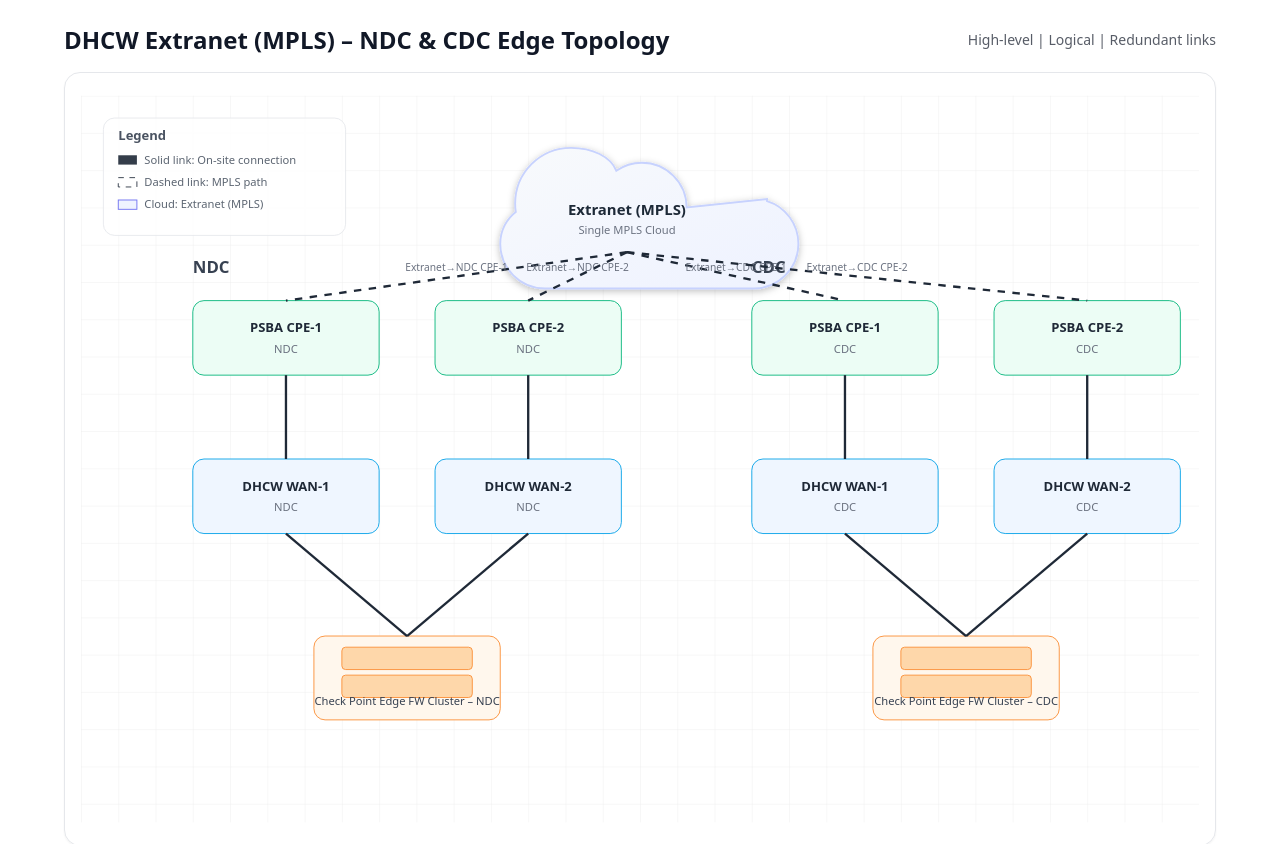
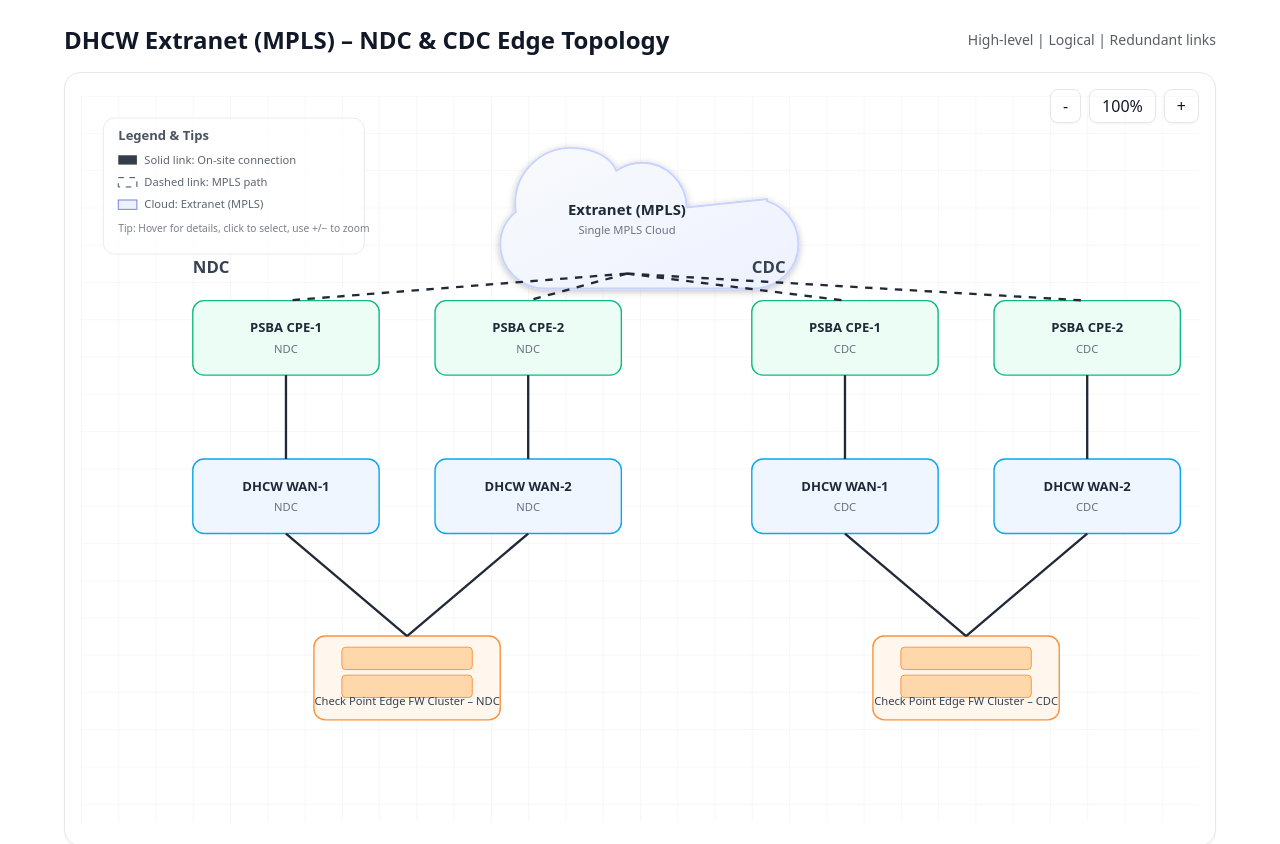
Before and after one commit to SelwynatorMC/extranet-diagram, a React (Vite) app: page / in a window 1280 px wide. Shown: the top 844 px of the page. Built offline with nearby package versions, Linux system fonts and the light colour scheme.

Commit message:
Update Diagram.jsx

```diff
--- a/src/Diagram.jsx
+++ b/src/Diagram.jsx
@@ -1,17 +1,102 @@
-import React from 'react'
+import React, { useMemo, useState } from 'react'
 
 /**
- * Box sizes used below:
- * - Device: 200x80 (width x height)
- * - Firewall cluster: 200x90
- * Site group offsets:
- * - NDC: translate(120, 220)
- * - CDC: translate(720, 220)
+ * What changed vs earlier:
+ * - All link endpoints now snap to the *edge* of boxes (and cloud), not the centres.
+ * - Added zoom in/out/reset.
+ * - Hover a device or link to highlight it and see a tooltip.
+ * - Click a device to "select" it (sticky highlight).
+ *
+ * Sizes:
+ *  Device: 200x80
+ *  Firewall: 200x90
+ *  Cloud group: drawn path; we use a visual bounding box to anchor neatly to its *bottom centre*
  */
 
+const DEVICE = { w: 200, h: 80 }
+const FIREWALL = { w: 200, h: 90 }
+
+// Absolute positions for big elements
+const CLOUD = { x: 450, y: 40, w: 272, h: 151 } // visual bbox for the cloud group (approx), used for edge anchor
+const SITES = {
+  NDC: { ox: 120, oy: 220 },
+  CDC: { ox: 720, oy: 220 },
+}
+
+function edgePoint({ x, y, w, h }, side) {
+  switch (side) {
+    case 'top': return { x: x + w / 2, y }
+    case 'bottom': return { x: x + w / 2, y: y + h }
+    case 'left': return { x, y: y + h / 2 }
+    case 'right': return { x: x + w, y: y + h / 2 }
+    default: return { x: x + w / 2, y: y + h / 2 }
+  }
+}
+
+function lineBetween(a, b) {
+  return { x1: a.x, y1: a.y, x2: b.x, y2: b.y }
+}
+
 export default function Diagram() {
+  const [zoom, setZoom] = useState(1)
+  const [hover, setHover] = useState(null)   // { type:'device'|'link', id:string }
+  const [selected, setSelected] = useState(null)
+
+  const zoomIn = () => setZoom(z => Math.min(2.5, +(z + 0.1).toFixed(2)))
+  const zoomOut = () => setZoom(z => Math.max(0.6, +(z - 0.1).toFixed(2)))
+  const zoomReset = () => setZoom(1)
+
+  // Precompute absolute boxes for devices we draw
+  const layout = useMemo(() => {
+    // NDC
+    const n_cpe1 = { id: 'N_CPE1', label: 'PSBA CPE-1', site: 'NDC', box: absBox(SITES.NDC, 0, 0, DEVICE) }
+    const n_cpe2 = { id: 'N_CPE2', label: 'PSBA CPE-2', site: 'NDC', box: absBox(SITES.NDC, 260, 0, DEVICE) }
+    const n_wan1 = { id: 'N_WAN1', label: 'DHCW WAN-1', site: 'NDC', box: absBox(SITES.NDC, 0, 170, DEVICE) }
+    const n_wan2 = { id: 'N_WAN2', label: 'DHCW WAN-2', site: 'NDC', box: absBox(SITES.NDC, 260, 170, DEVICE) }
+    const n_fw   = { id: 'N_FW',   label: 'Check Point Edge FW Cluster', site: 'NDC', box: absBox(SITES.NDC, 130, 360, FIREWALL) }
+
+    // CDC
+    const c_cpe1 = { id: 'C_CPE1', label: 'PSBA CPE-1', site: 'CDC', box: absBox(SITES.CDC, 0, 0, DEVICE) }
+    const c_cpe2 = { id: 'C_CPE2', label: 'PSBA CPE-2', site: 'CDC', box: absBox(SITES.CDC, 260, 0, DEVICE) }
+    const c_wan1 = { id: 'C_WAN1', label: 'DHCW WAN-1', site: 'CDC', box: absBox(SITES.CDC, 0, 170, DEVICE) }
+    const c_wan2 = { id: 'C_WAN2', label: 'DHCW WAN-2', site: 'CDC', box: absBox(SITES.CDC, 260, 170, DEVICE) }
+    const c_fw   = { id: 'C_FW',   label: 'Check Point Edge FW Cluster', site: 'CDC', box: absBox(SITES.CDC, 130, 360, FIREWALL) }
+
+    const devices = [n_cpe1, n_cpe2, n_wan1, n_wan2, n_fw, c_cpe1, c_cpe2, c_wan1, c_wan2, c_fw]
+
+    // Links (edge to edge)
+    const links = [
+      // Extranet -> CPE tops (use cloud bottom centre)
+      linkFromCloud('L_EX_NCPE1', 'Extranet→NDC CPE-1', bottomCenter(CLOUD), edgePoint(n_cpe1.box, 'top'), true),
+      linkFromCloud('L_EX_NCPE2', 'Extranet→NDC CPE-2', bottomCenter(CLOUD), edgePoint(n_cpe2.box, 'top'), true),
+      linkFromCloud('L_EX_CCPE1', 'Extranet→CDC CPE-1', bottomCenter(CLOUD), edgePoint(c_cpe1.box, 'top'), true),
+      linkFromCloud('L_EX_CCPE2', 'Extranet→CDC CPE-2', bottomCenter(CLOUD), edgePoint(c_cpe2.box, 'top'), true),
+
+      // NDC verticals
+      mkLink('L_N_CPE1_WAN1', 'NDC CPE-1→WAN-1', edgePoint(n_cpe1.box, 'bottom'), edgePoint(n_wan1.box, 'top')),
+      mkLink('L_N_CPE2_WAN2', 'NDC CPE-2→WAN-2', edgePoint(n_cpe2.box, 'bottom'), edgePoint(n_wan2.box, 'top')),
+      mkLink('L_N_WAN1_FW',   'NDC WAN-1→FW',    edgePoint(n_wan1.box, 'bottom'), edgePoint(n_fw.box, 'top')),
+      mkLink('L_N_WAN2_FW',   'NDC WAN-2→FW',    edgePoint(n_wan2.box, 'bottom'), edgePoint(n_fw.box, 'top')),
+
+      // CDC verticals
+      mkLink('L_C_CPE1_WAN1', 'CDC CPE-1→WAN-1', edgePoint(c_cpe1.box, 'bottom'), edgePoint(c_wan1.box, 'top')),
+      mkLink('L_C_CPE2_WAN2', 'CDC CPE-2→WAN-2', edgePoint(c_cpe2.box, 'bottom'), edgePoint(c_wan2.box, 'top')),
+      mkLink('L_C_WAN1_FW',   'CDC WAN-1→FW',    edgePoint(c_wan1.box, 'bottom'), edgePoint(c_fw.box, 'top')),
+      mkLink('L_C_WAN2_FW',   'CDC WAN-2→FW',    edgePoint(c_wan2.box, 'bottom'), edgePoint(c_fw.box, 'top')),
+    ]
+
+    return { devices, links }
+  }, [])
+
   return (
-    <div className="rounded-2xl border p-4 shadow-sm">
+    <div className="rounded-2xl border p-4 shadow-sm relative">
+      {/* Zoom controls */}
+      <div className="absolute right-4 top-4 flex gap-2 z-10">
+        <button onClick={zoomOut} className="px-3 py-1 rounded-lg border shadow-sm hover:bg-gray-50">-</button>
+        <button onClick={zoomReset} className="px-3 py-1 rounded-lg border shadow-sm hover:bg-gray-50">100%</button>
+        <button onClick={zoomIn} className="px-3 py-1 rounded-lg border shadow-sm hover:bg-gray-50">+</button>
+      </div>
+
       <svg viewBox="0 0 1200 780" className="w-full h-[740px]">
         <defs>
           <pattern id="grid" width="40" height="40" patternUnits="userSpaceOnUse">
@@ -25,68 +110,160 @@ export default function Diagram() {
             <feDropShadow dx="0" dy="2" stdDeviation="4" floodOpacity="0.25" />
           </filter>
         </defs>
+
         <rect x="0" y="0" width="1200" height="780" fill="url(#grid)" />
 
+        {/* Apply zoom to all content */}
+        <g transform={`translate(${(1-zoom)*600} ${(1-zoom)*390}) scale(${zoom})`}>
+
           {/* Cloud: Extranet (MPLS) */}
-        <g transform="translate(450,40)" filter="url(#softShadow)">
-          <path d="M200 80c0-26.5-21.5-48-48-48-10.2 0-19.7 3.2-27.4 8.7C118.7 25.5 98.7 16 76 16 42.7 16 16 42.7 16 76c0 3 .2 5.9.7 8.8C7.3 91.8 0 104.4 0 119c0 26.5 21.5 48 48 48h224c26.5 0 48-21.5 48-48 0-21.6-14.2-39.8-33.7-45.8 0-.7.1-1.4.1-2.2z" fill="url(#cloudGrad)" stroke="#c7d2fe" strokeWidth="2" />
-          <text x="136" y="88" textAnchor="middle" className="fill-gray-800" fontSize="16" fontWeight="600">Extranet (MPLS)</text>
-          <text x="136" y="108" textAnchor="middle" className="fill-gray-500" fontSize="12">Single MPLS Cloud</text>
+          <g transform={`translate(${CLOUD.x},${CLOUD.y})`} filter="url(#softShadow)">
+            <path
+              d="M200 80c0-26.5-21.5-48-48-48-10.2 0-19.7 3.2-27.4 8.7C118.7 25.5 98.7 16 76 16 42.7 16 16 42.7 16 76c0 3 .2 5.9.7 8.8C7.3 91.8 0 104.4 0 119c0 26.5 21.5 48 48 48h224c26.5 0 48-21.5 48-48 0-21.6-14.2-39.8-33.7-45.8 0-.7.1-1.4.1-2.2z"
+              fill="url(#cloudGrad)" stroke="#c7d2fe" strokeWidth="2"
+            />
+            <text x="136" y="88" textAnchor="middle" className="fill-gray-800" fontSize="16" fontWeight="600">
+              Extranet (MPLS)
+            </text>
+            <text x="136" y="108" textAnchor="middle" className="fill-gray-500" fontSize="12">
+              Single MPLS Cloud
+            </text>
           </g>
 
           {/* NDC site */}
-        <g transform="translate(120,220)">
-          <text x="0" y="-30" className="fill-gray-700" fontSize="18" fontWeight="700">NDC</text>
+          <SiteLabel x={SITES.NDC.ox} y={SITES.NDC.oy - 30} text="NDC" />
+          <DeviceBox
+            id="N_CPE1" label="PSBA CPE-1" subtitle="NDC"
+            x={SITES.NDC.ox + 0} y={SITES.NDC.oy + 0}
+            hover={hover} setHover={setHover} selected={selected} setSelected={setSelected} tier="cpe"
+          />
+          <DeviceBox
+            id="N_CPE2" label="PSBA CPE-2" subtitle="NDC"
+            x={SITES.NDC.ox + 260} y={SITES.NDC.oy + 0}
+            hover={hover} setHover={setHover} selected={selected} setSelected={setSelected} tier="cpe"
+          />
+          <DeviceBox
+            id="N_WAN1" label="DHCW WAN-1" subtitle="NDC"
+            x={SITES.NDC.ox + 0} y={SITES.NDC.oy + 170}
+            hover={hover} setHover={setHover} selected={selected} setSelected={setSelected} tier="wan"
+          />
+          <DeviceBox
+            id="N_WAN2" label="DHCW WAN-2" subtitle="NDC"
+            x={SITES.NDC.ox + 260} y={SITES.NDC.oy + 170}
+            hover={hover} setHover={setHover} selected={selected} setSelected={setSelected} tier="wan"
+          />
+          <FirewallBox
+            id="N_FW" label="Check Point Edge FW Cluster" subtitle="NDC"
+            x={SITES.NDC.ox + 130} y={SITES.NDC.oy + 360}
+            hover={hover} setHover={setHover} selected={selected} setSelected={setSelected}
+          />
 
-          {/* Devices */}
-          <Device x={0}   y={0}   width={200} label="PSBA CPE-1" subtitle="NDC" tier="cpe" />
-          <Device x={260} y={0}   width={200} label="PSBA CPE-2" subtitle="NDC" tier="cpe" />
-          <Device x={0}   y={170} width={200} label="DHCW WAN-1" subtitle="NDC" tier="wan" />
-          <Device x={260} y={170} width={200} label="DHCW WAN-2" subtitle="NDC" tier="wan" />
-          <FirewallCluster x={130} y={360} width={200} label="Check Point Edge FW Cluster" subtitle="NDC" />
+          {/* CDC site */}
+          <SiteLabel x={SITES.CDC.ox} y={SITES.CDC.oy - 30} text="CDC" />
+          <DeviceBox id="C_CPE1" label="PSBA CPE-1" subtitle="CDC" x={SITES.CDC.ox + 0}   y={SITES.CDC.oy + 0}   hover={hover} setHover={setHover} selected={selected} setSelected={setSelected} tier="cpe" />
+          <DeviceBox id="C_CPE2" label="PSBA CPE-2" subtitle="CDC" x={SITES.CDC.ox + 260} y={SITES.CDC.oy + 0}   hover={hover} setHover={setHover} selected={selected} setSelected={setSelected} tier="cpe" />
+          <DeviceBox id="C_WAN1" label="DHCW WAN-1" subtitle="CDC" x={SITES.CDC.ox + 0}   y={SITES.CDC.oy + 170} hover={hover} setHover={setHover} selected={selected} setSelected={setSelected} tier="wan" />
+          <DeviceBox id="C_WAN2" label="DHCW WAN-2" subtitle="CDC" x={SITES.CDC.ox + 260} y={SITES.CDC.oy + 170} hover={hover} setHover={setHover} selected={selected} setSelected={setSelected} tier="wan" />
+          <FirewallBox id="C_FW" label="Check Point Edge FW Cluster" subtitle="CDC" x={SITES.CDC.ox + 130} y={SITES.CDC.oy + 360} hover={hover} setHover={setHover} selected={selected} setSelected={setSelected} />
 
-          {/* CPE -> WAN (edge-to-edge: bottom of CPE to top of WAN) */}
-          <Link x1={100} y1={80}  x2={100} y2={170} />
-          <Link x1={360} y1={80}  x2={360} y2={170} />
-
-          {/* WAN -> FW (edge-to-edge: bottom of WAN to top of FW) */}
-          <Link x1={100} y1={170+80} x2={230} y2={360} />
-          <Link x1={360} y1={170+80} x2={230} y2={360} />
+          {/* Links */}
+          <Links hover={hover} setHover={setHover} selected={selected} layout={layout} />
         </g>
 
-        {/* CDC site */}
-        <g transform="translate(720,220)">
-          <text x="0" y="-30" className="fill-gray-700" fontSize="18" fontWeight="700">CDC</text>
+        {/* Legend (not zoomed) */}
+        <Legend />
+      </svg>
 
-          {/* Devices */}
-          <Device x={0}   y={0}   width={200} label="PSBA CPE-1" subtitle="CDC" tier="cpe" />
-          <Device x={260} y={0}   width={200} label="PSBA CPE-2" subtitle="CDC" tier="cpe" />
-          <Device x={0}   y={170} width={200} label="DHCW WAN-1" subtitle="CDC" tier="wan" />
-          <Device x={260} y={170} width={200} label="DHCW WAN-2" subtitle="CDC" tier="wan" />
-          <FirewallCluster x={130} y={360} width={200} label="Check Point Edge FW Cluster" subtitle="CDC" />
+      {/* Tooltip */}
+      <Tooltip hover={hover} />
+    </div>
+  )
+}
 
-          {/* CPE -> WAN */}
-          <Link x1={100} y1={80}  x2={100} y2={170} />
-          <Link x1={360} y1={80}  x2={360} y2={170} />
+function absBox(origin, dx, dy, size) {
+  return { x: origin.ox + dx, y: origin.oy + dy, w: size.w, h: size.h }
+}
+function bottomCenter(box) { return { x: box.x + box.w / 2, y: box.y + box.h } }
+function linkFromCloud(id, label, fromPoint, toPoint, dashed=false) {
+  return { id, label, dashed, ...lineBetween(fromPoint, toPoint) }
+}
+function mkLink(id, label, fromPoint, toPoint, dashed=false) {
+  return { id, label, dashed, ...lineBetween(fromPoint, toPoint) }
+}
 
-          {/* WAN -> FW */}
-          <Link x1={100} y1={170+80} x2={230} y2={360} />
-          <Link x1={360} y1={170+80} x2={230} y2={360} />
+function Links({ hover, setHover, selected, layout }) {
+  return (
+    <g>
+      {layout.links.map(l => {
+        const active = (hover?.type === 'link' && hover.id === l.id) || (selected && selected.type === 'link' && selected.id === l.id)
+        return (
+          <g
+            key={l.id}
+            onMouseEnter={() => setHover({ type: 'link', id: l.id, label: l.label, x: (l.x1 + l.x2) / 2, y: (l.y1 + l.y2) / 2 })}
+            onMouseLeave={() => setHover(null)}
+          >
+            <line
+              x1={l.x1} y1={l.y1} x2={l.x2} y2={l.y2}
+              stroke={active ? '#7c3aed' : '#1f2937'}
+              strokeWidth={active ? 3.5 : 2.5}
+              strokeDasharray={l.dashed ? '8 8' : '0'}
+            />
           </g>
+        )
+      })}
+    </g>
+  )
+}
 
-        {/* Extranet (absolute coords) -> Top edges of CPEs (absolute coords) */}
-        {/* Cloud bottom anchor ~ (586,168) based on the drawn path */}
-        {/* NDC CPE top edges: group(120,220) => (220,220) and (480,220) */}
-        {/* CDC CPE top edges: group(720,220) => (820,220) and (1080,220) */}
-        <Link x1={586} y1={168} x2={220}  y2={220}  dashed label="Extranet→NDC CPE-1" />
-        <Link x1={586} y1={168} x2={480}  y2={220}  dashed label="Extranet→NDC CPE-2" />
-        <Link x1={586} y1={168} x2={820}  y2={220}  dashed label="Extranet→CDC CPE-1" />
-        <Link x1={586} y1={168} x2={1080} y2={220}  dashed label="Extranet→CDC CPE-2" />
+function SiteLabel({ x, y, text }) {
+  return <text x={x} y={y} className="fill-gray-700" fontSize="18" fontWeight="700">{text}</text>
+}
 
-        {/* Legend */}
+function DeviceBox({ id, label, subtitle, x, y, tier='wan', hover, setHover, selected, setSelected }) {
+  const box = { x, y, w: DEVICE.w, h: DEVICE.h }
+  const active = (hover?.type === 'device' && hover.id === id) || (selected && selected.type === 'device' && selected.id === id)
+  const palette = tier === 'cpe'
+    ? { stroke: '#10b981', fill: '#ecfdf5' }
+    : { stroke: '#0ea5e9', fill: '#eff6ff' }
+
+  return (
+    <g transform={`translate(${x},${y})`} className="cursor-pointer"
+       onMouseEnter={() => setHover({ type:'device', id, label, x: x + DEVICE.w/2, y })}
+       onMouseLeave={() => setHover(null)}
+       onClick={() => setSelected({ type:'device', id, label })}
+    >
+      <rect x="0" y="0" width={DEVICE.w} height={DEVICE.h} rx="12" ry="12"
+            fill={palette.fill} stroke={active ? '#7c3aed' : palette.stroke} strokeWidth={active ? 3 : 1.5} />
+      <text x={DEVICE.w/2} y="34" textAnchor="middle" className="fill-gray-800" fontSize="14" fontWeight="700">{label}</text>
+      <text x={DEVICE.w/2} y="56" textAnchor="middle" className="fill-gray-500" fontSize="12">{subtitle}</text>
+    </g>
+  )
+}
+
+function FirewallBox({ id, label, subtitle, x, y, hover, setHover, selected, setSelected }) {
+  const active = (hover?.type === 'device' && hover.id === id) || (selected && selected.type === 'device' && selected.id === id)
+  return (
+    <g transform={`translate(${x},${y})`} className="cursor-pointer"
+       onMouseEnter={() => setHover({ type:'device', id, label, x: x + FIREWALL.w/2, y })}
+       onMouseLeave={() => setHover(null)}
+       onClick={() => setSelected({ type:'device', id, label })}
+    >
+      <rect x="0" y="0" width={FIREWALL.w} height={FIREWALL.h} rx="12" ry="12"
+            fill="#fff7ed" stroke={active ? '#7c3aed' : '#fb923c'} strokeWidth={active ? 3 : 1.5} />
+      <g transform={`translate(${FIREWALL.w/2 - 70},12)`}>
+        <rect x="0" y="0" width="140" height="24" rx="4" fill="#fed7aa" stroke="#fb923c" />
+        <rect x="0" y="30" width="140" height="24" rx="4" fill="#fed7aa" stroke="#fb923c" />
+      </g>
+      <text x={FIREWALL.w/2} y="74" textAnchor="middle" className="fill-gray-700" fontSize="12">{label} – {subtitle}</text>
+    </g>
+  )
+}
+
+function Legend() {
+  return (
     <g transform="translate(24,24)" className="opacity-90">
-          <rect x="0" y="0" width="260" height="126" rx="12" ry="12" fill="#ffffff" stroke="#e5e7eb" />
-          <text x="16" y="24" className="fill-gray-700" fontSize="14" fontWeight="700">Legend</text>
+      <rect x="0" y="0" width="280" height="146" rx="12" ry="12" fill="#ffffff" stroke="#e5e7eb" />
+      <text x="16" y="24" className="fill-gray-700" fontSize="14" fontWeight="700">Legend & Tips</text>
 
       <rect x="16" y="40" width="20" height="10" fill="#1f2937" />
       <text x="44" y="49" className="fill-gray-600" fontSize="12">Solid link: On-site connection</text>
@@ -96,48 +273,24 @@ export default function Diagram() {
 
       <rect x="16" y="88" width="20" height="10" fill="#eef2ff" stroke="#6366f1" />
       <text x="44" y="97" className="fill-gray-600" fontSize="12">Cloud: Extranet (MPLS)</text>
-        </g>
-      </svg>
-    </div>
-  )
-}
 
-function Device({ x, y, width, label, subtitle, tier }) {
-  const colors = {
-    cpe: { stroke: '#10b981', fill: '#ecfdf5' },
-    wan: { stroke: '#0ea5e9', fill: '#eff6ff' },
-  }[tier] || { stroke: '#6b7280', fill: '#f9fafb' }
-
-  return (
-    <g transform={`translate(${x},${y})`}>
-      <rect x="0" y="0" width={width} height="80" rx="12" ry="12" fill={colors.fill} stroke={colors.stroke} />
-      <text x={width/2} y="34" textAnchor="middle" className="fill-gray-800" fontSize="14" fontWeight="700">{label}</text>
-      <text x={width/2} y="56" textAnchor="middle" className="fill-gray-500" fontSize="12">{subtitle}</text>
+      <text x="16" y="122" className="fill-gray-500" fontSize="11">Tip: Hover for details, click to select, use +/− to zoom</text>
     </g>
   )
 }
 
-function FirewallCluster({ x, y, width, label, subtitle }) {
+function Tooltip({ hover }) {
+  if (!hover) return null
+  // Position near the hover point; slight offset.
+  const left = hover.x + 14
+  const top = hover.y + 14
   return (
-    <g transform={`translate(${x},${y})`}>
-      {/* stylized firewall cluster */}
-      <rect x="0" y="0" width={width} height="90" rx="12" ry="12" fill="#fff7ed" stroke="#fb923c" />
-      <g transform={`translate(${width/2 - 70},12)`}>
-        <rect x="0" y="0" width="140" height="24" rx="4" fill="#fed7aa" stroke="#fb923c" />
-        <rect x="0" y="30" width="140" height="24" rx="4" fill="#fed7aa" stroke="#fb923c" />
-      </g>
-      <text x={width/2} y="74" textAnchor="middle" className="fill-gray-700" fontSize="12">{label} – {subtitle}</text>
-    </g>
+    <div style={{
+      position: 'absolute', left, top, pointerEvents: 'none',
+      background: 'white', border: '1px solid #e5e7eb', borderRadius: 8,
+      padding: '6px 10px', boxShadow: '0 4px 16px rgba(0,0,0,0.08)', fontSize: 12
+    }}>
+      {hover.label || hover.id}
+    </div>
   )
 }
-
-function Link({ x1, y1, x2, y2, dashed=false, label }) {
-  return (
-    <g>
-      <line x1={x1} y1={y1} x2={x2} y2={y2} stroke="#1f2937" strokeWidth="2.5" strokeDasharray={dashed ? '8 8' : '0'} />
-      {label && (
-        <text x={(x1+x2)/2} y={(y1+y2)/2 - 6} textAnchor="middle" className="fill-gray-500" fontSize="11">{label}</text>
-      )}
-    </g>
-  );
-}
```
Lines whose indentation alone changed are shown as unchanged.
